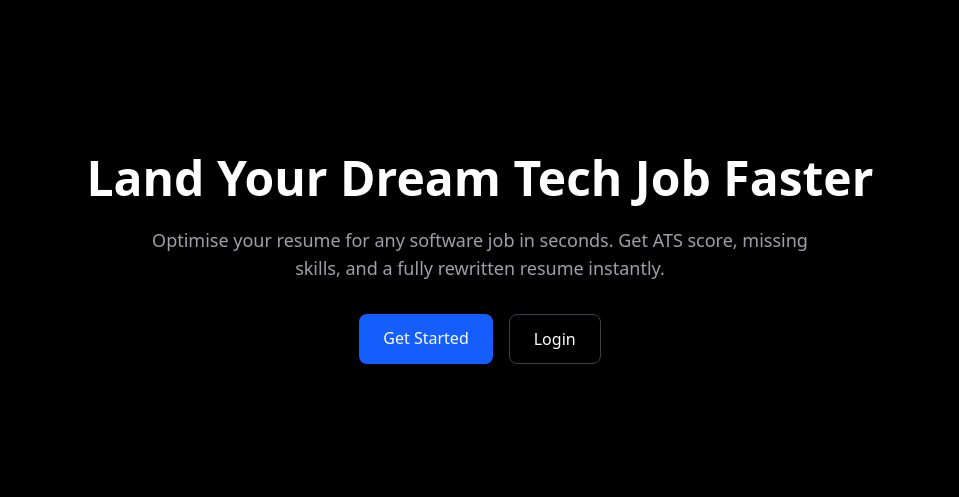
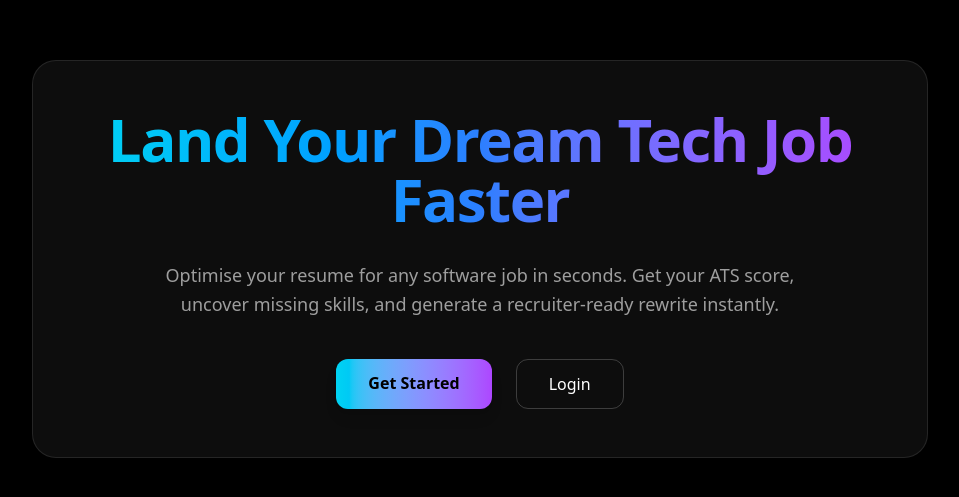
Before and after one commit to Cognire-AI/cognire, a Next.js app: page / in a window 1280 px wide. Shown: the part 141-638 px from the top of the page, without its empty margins (160-1119 px from the left). Built offline with nearby package versions, Linux system fonts and the light colour scheme.

Commit message:
Premium Landing Redesign

```diff
--- a/app/page.tsx
+++ b/app/page.tsx
@@ -1,30 +1,46 @@
 export default function Home() {
   return (
-    <main className="min-h-screen bg-black text-white flex flex-col items-center justify-center px-6">
-      <h1 className="text-5xl font-bold text-center">
+    <main className="relative min-h-screen bg-black text-white overflow-hidden flex items-center justify-center px-6">
+
+      {/* Ambient Gradient Background */}
+      <div className="absolute inset-0 -z-10">
+        <div className="absolute w-[600px] h-[600px] bg-cyan-500/20 rounded-full blur-3xl top-[-200px] left-[-200px] animate-pulse" />
+        <div className="absolute w-[600px] h-[600px] bg-purple-500/20 rounded-full blur-3xl bottom-[-200px] right-[-200px] animate-pulse" />
+      </div>
+
+      {/* Glass Container */}
+      <div className="backdrop-blur-xl bg-white/5 border border-white/10 rounded-3xl p-12 max-w-4xl text-center shadow-2xl">
+
+        <h1 className="text-6xl font-bold tracking-tight bg-gradient-to-r from-cyan-400 via-blue-500 to-purple-500 bg-clip-text text-transparent">
           Land Your Dream Tech Job Faster
         </h1>
 
-      <p className="mt-6 text-lg text-zinc-400 text-center max-w-2xl">
+        <p className="mt-8 text-lg text-white/60 max-w-2xl mx-auto leading-relaxed">
           Optimise your resume for any software job in seconds.
-        Get ATS score, missing skills, and a fully rewritten resume instantly.
+          Get your ATS score, uncover missing skills, and generate a
+          recruiter-ready rewrite instantly.
         </p>
 
-      <div className="mt-8 flex gap-4">
+        <div className="mt-10 flex justify-center gap-6">
+
           <a
             href="/dashboard"
-          className="bg-blue-600 hover:bg-blue-700 px-6 py-3 rounded-lg font-medium"
+            className="px-8 py-3 rounded-xl bg-gradient-to-r from-cyan-400 to-purple-500 text-black font-semibold hover:opacity-90 transition-all shadow-lg"
           >
             Get Started
           </a>
 
           <a
             href="/auth/login"
-          className="border border-zinc-700 hover:border-zinc-500 px-6 py-3 rounded-lg"
+            className="px-8 py-3 rounded-xl border border-white/20 hover:border-white/40 transition-all"
           >
             Login
           </a>
+
         </div>
+
+      </div>
+
     </main>
   );
 }
```
Lines whose indentation alone changed are shown as unchanged.
